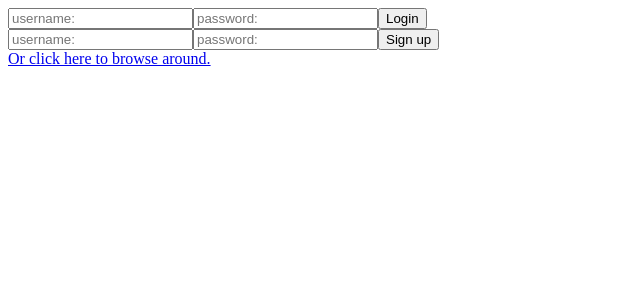
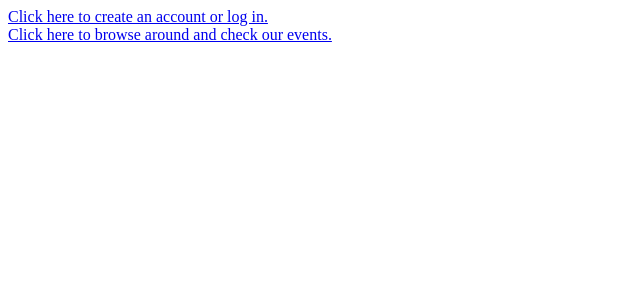
Before and after one commit to nikolasalim/ticketland-client, a React (Create React App) app: page / in a window 1280 px wide. Shown: the top 300 px of the page, without its empty margins (0-640 px from the left). Built offline with nearby package versions, Linux system fonts and the light colour scheme; no server answers.

Commit message:
add landing page splitting login/singup and browsing events

```diff
--- a/src/App.js
+++ b/src/App.js
@@ -2,11 +2,12 @@ import React from "react";
 import store from "./store/store";
 import { Provider } from "react-redux";
 import { Switch, Route } from "react-router-dom";
-import AuthPage from "./components/AuthPage";
 import EventListContainer from "./components/EventListContainer";
 import EventDetailsContainer from "./components/EventDetailsContainer";
 import TicketDetailsContainer from "./components/TicketDetailsContainer";
-import { Redirect } from "react-router-dom";
+import AuthPage from "./components/AuthPage";
+import LandingPage from "./components/LandingPage";
+// import { Redirect } from "react-router-dom";
 
 class App extends React.Component {
   render() {
@@ -15,9 +16,10 @@ class App extends React.Component {
         <Switch>
           <Route path="/ticket/:ticketId" component={TicketDetailsContainer} />
           <Route path="/event/:eventId" component={EventDetailsContainer} />
-          <Route path="/" component={EventListContainer} />
-
-          {/* <Route path="/event" component={EventListContainer} /> */}
+          <Route path="/event" component={EventListContainer} />
+          <Route path="/login" component={AuthPage} />
+          <Route path="/" component={LandingPage} />
+          {/* <Route path="/" component={EventListContainer} /> */}
         </Switch>
       </Provider>
     );
--- a/src/components/AuthPage.js
+++ b/src/components/AuthPage.js
@@ -1,18 +1,60 @@
 import React from "react";
 import LoginFormContainer from "./LoginFormContainer";
 import SignupFormContainer from "./SignupFormContainer";
-import { Link } from "react-router-dom";
+import CreateEventFormContainer from "./CreateEventFormContainer";
+import EventList from "./EventList";
+import { connect } from "react-redux";
+import EventListContainer from "./EventListContainer";
 
-class LoginForm extends React.Component {
+class AuthPage extends React.Component {
   render() {
+    if (!this.props.user) {
       return (
         <div>
           <LoginFormContainer />
           <SignupFormContainer />
-        <Link to="/event">Or click here to browse around.</Link>
         </div>
       );
+    } else {
+      return <EventListContainer />;
+    }
+    // else {
+    //   if (this.props.events.list.length === 0) {
+    //     return (
+    //       <div>
+    //         <h2>Check out the events:</h2>
+    //         <p>
+    //           Sorry, there are currently no events available. Create yours right
+    //           now:
+    //         </p>
+    //         <CreateEventFormContainer />
+    //       </div>
+    //     );
+    //   }
+    //   return (
+    //     <div>
+    //       <CreateEventFormContainer />
+    //       <EventList events={this.props.events} />
+    //       <button onClick={this.previousHandler}>PREVIOUS</button>
+    //       <button onClick={this.nextHandler}>NEXT</button>
+    //     </div>
+    //   );
+    // }
+
+    // return (
+    //   <div>
+    //     <LoginFormContainer />
+    //     <SignupFormContainer />
+    //     {/* <Link to="/event">Or click here to browse around.</Link> */}
+    //   </div>
+    // );
   }
 }
 
-export default LoginForm;
+function mapStateToProps(state) {
+  return { user: state.user, events: state.events };
+}
+
+export default connect(mapStateToProps)(AuthPage);
+
+// export default LoginForm;
--- a/src/components/EventListContainer.js
+++ b/src/components/EventListContainer.js
@@ -13,8 +13,8 @@ class EventListContainer extends React.Component {
   }
 
   nextHandler = () => {
-    if (eventsCounter + 2 < this.props.events.total) {
-      const limit = 2;
+    if (eventsCounter + 9 < this.props.events.total) {
+      const limit = 9;
       eventsCounter += limit;
 
       const offset = eventsCounter;
@@ -28,7 +28,7 @@ class EventListContainer extends React.Component {
     if (eventsCounter <= 0) {
       return;
     } else {
-      const limit = 2;
+      const limit = 9;
       eventsCounter -= limit;
       const offset = eventsCounter;
       this.props.getEvents(`limit=${limit}`, `offset=${offset}`);
@@ -36,30 +36,6 @@ class EventListContainer extends React.Component {
   };
 
   render() {
-    // if (this.props.events.list.length === 0) {
-    //   return (
-    //     <div>
-    //       <h2>Check out the events:</h2>
-    //       <p>
-    //         Sorry, there are currently no events available. Create yours right
-    //         now:
-    //       </p>
-    //       <CreateEventFormContainer />
-    //     </div>
-    //   );
-    // }
-    // return (
-    //   <div>
-    //     <CreateEventFormContainer />
-    //     <EventList events={this.props.events} />
-    //     <button onClick={this.previousHandler}>PREVIOUS</button>
-    //     <button onClick={this.nextHandler}>NEXT</button>
-    //   </div>
-    // );
-
-    if (!this.props.user) {
-      return <AuthPage />;
-    } else {
     if (this.props.events.list.length === 0) {
       return (
         <div>
@@ -80,7 +56,31 @@ class EventListContainer extends React.Component {
         <button onClick={this.nextHandler}>NEXT</button>
       </div>
     );
-    }
+
+    // if (!this.props.user) {
+    //   return <AuthPage />;
+    // } else {
+    //   if (this.props.events.list.length === 0) {
+    //     return (
+    //       <div>
+    //         <h2>Check out the events:</h2>
+    //         <p>
+    //           Sorry, there are currently no events available. Create yours right
+    //           now:
+    //         </p>
+    //         <CreateEventFormContainer />
+    //       </div>
+    //     );
+    //   }
+    //   return (
+    //     <div>
+    //       <CreateEventFormContainer />
+    //       <EventList events={this.props.events} />
+    //       <button onClick={this.previousHandler}>PREVIOUS</button>
+    //       <button onClick={this.nextHandler}>NEXT</button>
+    //     </div>
+    //   );
+    // }
   }
 }
 
--- /dev/null
+++ b/src/components/LandingPage.js
@@ -0,0 +1,25 @@
+import React from "react";
+import { connect } from "react-redux";
+import { Link } from "react-router-dom";
+
+class LandingPage extends React.Component {
+  render() {
+    return (
+      <div>
+        <div>
+          <Link to="/login">Click here to create an account or log in.</Link>
+        </div>
+        <div>
+          <Link to="/event">
+            Click here to browse around and check our events.
+          </Link>
+        </div>
+      </div>
+    );
+  }
+}
+
+function mapStateToProps(state) {
+  return { user: state.user };
+}
+export default connect(mapStateToProps)(LandingPage);
--- a/src/components/TicketDetailsContainer.js
+++ b/src/components/TicketDetailsContainer.js
@@ -15,7 +15,7 @@ class TicketDetailsContainer extends React.Component {
   }
 
   riskAlgorithm = () => {
-    let risk = 5;
+    let risk = 0;
 
     // if the ticket is the only ticket of the author, add 10%:
     let ticketCount = 0;
@@ -24,6 +24,9 @@ class TicketDetailsContainer extends React.Component {
         ticketCount++;
       }
     });
+
+    // console.log("INITIAL risk is:", risk);
+
     if (ticketCount <= 1) {
       risk += 10;
     }
```
Lines whose indentation alone changed are shown as unchanged.
